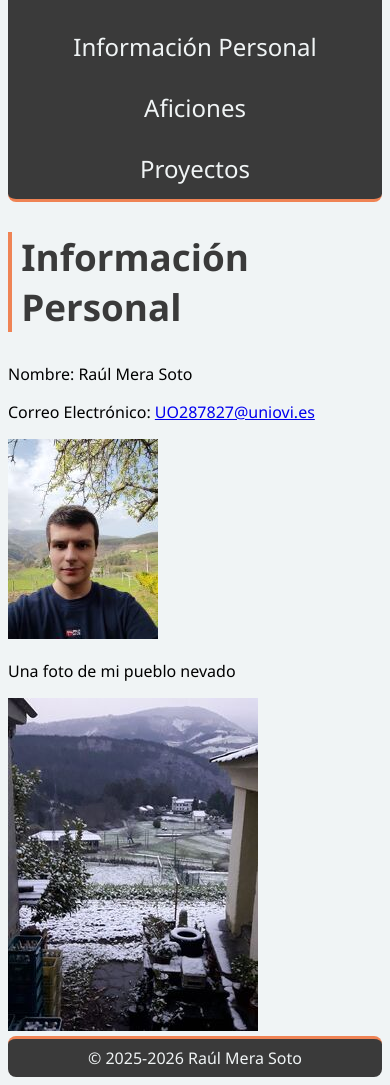
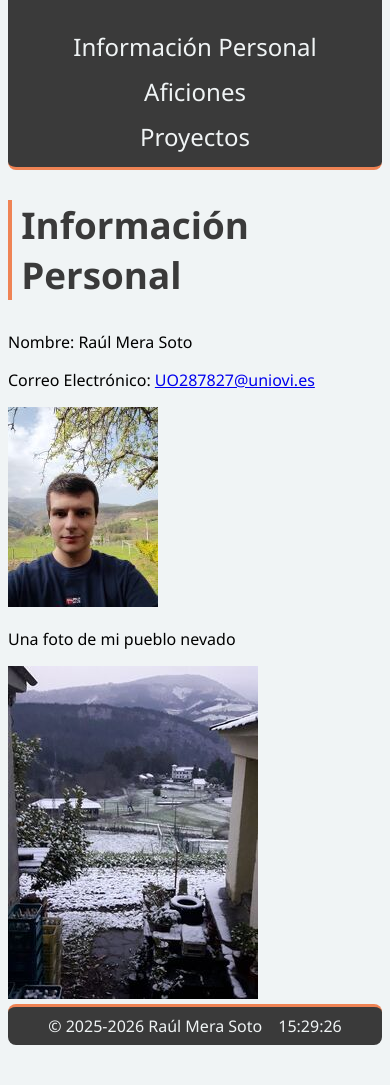
Before and after one commit to Raulms29/ECW_Web, a plain HTML site: page index.html in a window 390 px wide. Shown: the part 93-1178 px from the top of the page. After the commit the page ends 1146 px from the top, so only its background shows below. Drawn offline with nearby package versions, Linux system fonts and the light colour scheme.

Commit message:
Web done

```diff
--- a/index.html
+++ b/index.html
@@ -9,6 +9,9 @@
     <link rel="stylesheet" href="./styles/styles.css">
     <link rel="stylesheet" href="./styles/layout.css">
     <meta name="keywords" content="Yo, Raúl Mera Soto">
+    <script src="https://code.jquery.com/jquery-3.7.1.min.js"
+        integrity="sha256-/JqT3SQfawRcv/BIHPThkBvs0OEvtFFmqPF/lYI/Cxo=" crossorigin="anonymous"></script>
+    <script src="js/time.js"></script>
 </head>
 
 <body>
--- /dev/null
+++ b/js/time.js
@@ -0,0 +1,33 @@
+
+function isFirefox() {
+    return navigator.userAgent.toLowerCase().includes('firefox');
+}
+
+function updateClock() {
+    let timeString;
+
+    if (isFirefox() && typeof Temporal !== 'undefined' && Temporal.Now) {
+        timeString = Temporal.Now.plainTimeISO().toString({ smallestUnit: 'second' });
+    } else {
+        timeString = new Date().toLocaleTimeString(navigator.language, { hour12: false, timeStyle: "medium" });
+    }
+
+    const $footer = $('footer');
+    let $paragraphs = $footer.find('p');
+    let $clockElem;
+
+    if ($paragraphs.length < 2) {
+        $clockElem = $('<p></p>');
+        $footer.append($clockElem);
+    } else {
+        $clockElem = $paragraphs.eq(1);
+    }
+
+
+    if ($clockElem.text() !== timeString) {
+        $clockElem.text(timeString);
+    }
+}
+
+setInterval(updateClock, 100);
+window.addEventListener('DOMContentLoaded', updateClock);
--- a/styles/layout.css
+++ b/styles/layout.css
@@ -2,15 +2,12 @@ body>header {
     display: flex;
     align-items: center;
     justify-content: left;
+    flex-direction: row;
     flex-wrap: wrap;
-    flex-direction: row;
-    gap: 1em;
 }
 
 nav {
     display: flex;
-    flex-direction: row;
-    gap: 1em;
     margin-bottom: 0.5rem;
 }
 
@@ -28,17 +25,21 @@ body>header h1 {
 @media screen and (max-width: 1150px) {
 
     body>header {
+        /* Redefinición de gap */
         gap: 0em;
+        /* Redefinición de justify-content */
         justify-content: center;
+        /* Redefinición de flex-direction */
         flex-direction: column;
     }
 
     nav {
-        display: flex;
         flex-flow: row;
         align-items: center;
         justify-content: center;
+        /* Redefinición de flex-wrap */
         flex-wrap: wrap;
+        /* Redefinición de flex-direction */
         flex-direction: column;
     }
 }
--- a/styles/styles.css
+++ b/styles/styles.css
@@ -29,6 +29,7 @@ footer p {
 }
 
 h2 {
+    /*Hereda  background-color de body #f0f4f5*/
     color: #3a3a3a;
     font-size: 2.3rem;
     border-left: 4px solid #ef8354;
@@ -36,6 +37,7 @@ h2 {
 }
 
 h3 {
+    /*Hereda  background-color de body #f0f4f5*/
     color: #3a3a3a;
     font-size: 1.5em;
     border-left: 3px solid #ef8354;
@@ -47,6 +49,7 @@ body>header nav a {
     font-size: 1.5em;
     text-align: center;
     text-decoration: none;
+    /*Hereda  background-color de body #f0f4f5*/
     color: #f0f4f5;
     padding: 0.25em 0.25em;
     /* border-radius: 3px; */
@@ -55,6 +58,7 @@ body>header nav a {
 
 /* Especificidad: 014*/
 body>header nav a:visited {
+    /*Hereda  background-color de body #f0f4f5*/
     color: #f0f4f5;
 }
 
```
Also changed, not shown: aficiones.html (+6 -0 lines), proyectos.html (+6 -0 lines).
